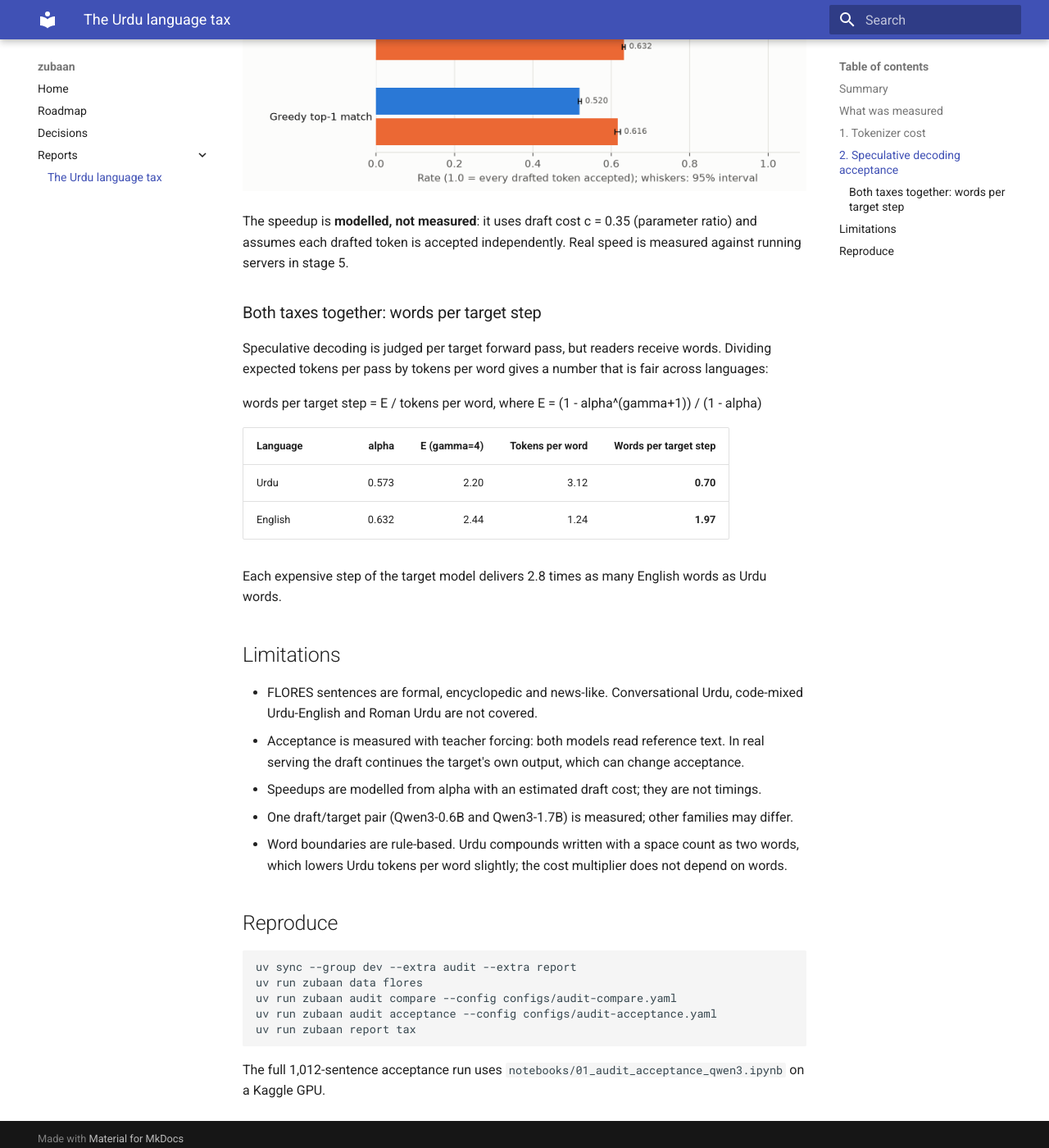
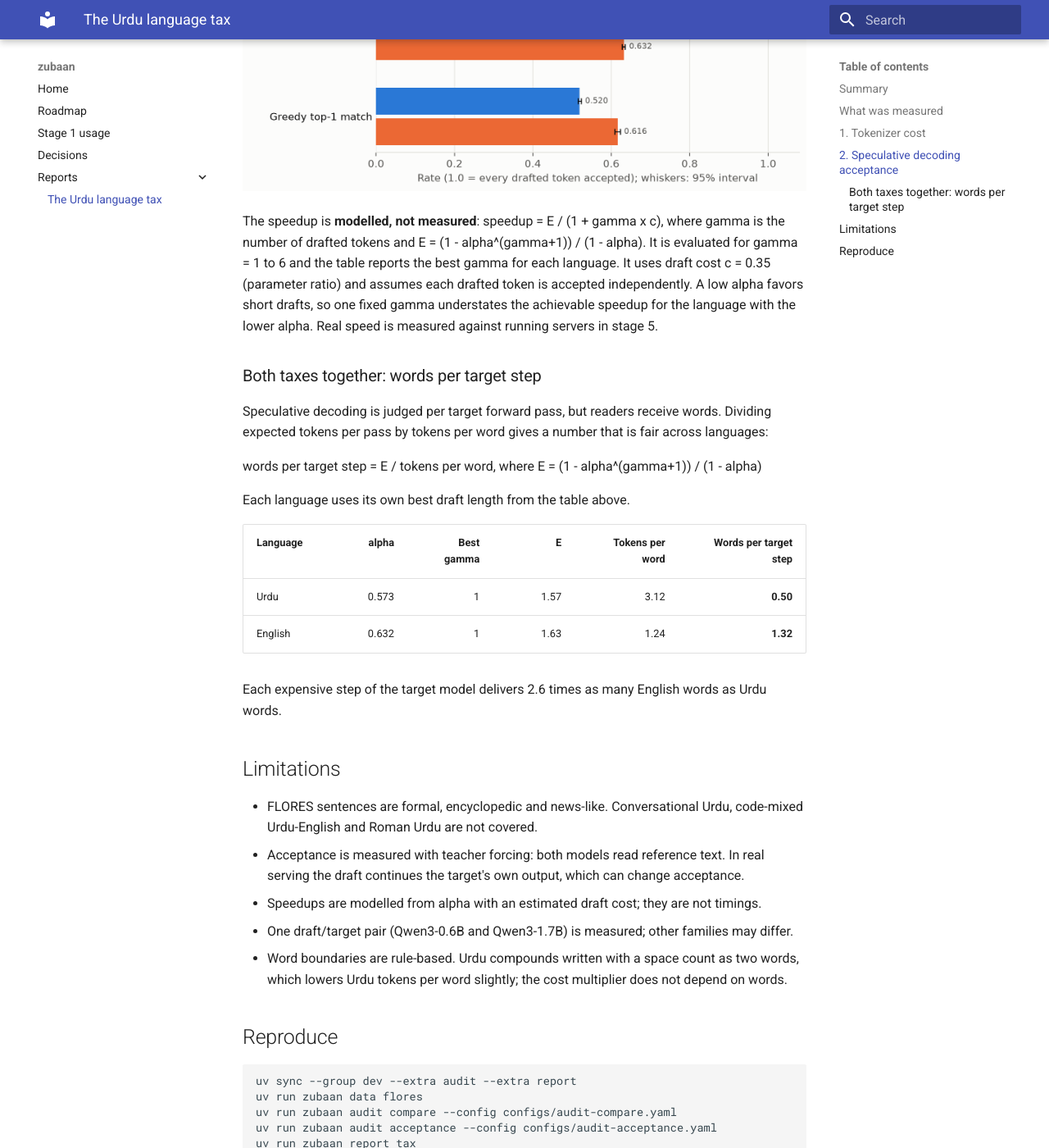
Before and after one commit to Hashir-Aziz123/zubaan, an MkDocs documentation site: the page built from docs/reports/urdu-language-tax/index.md, in a window 1280 px wide and 1400 px high, scrolled down 3227 px. Shown: the whole window at 82% size. Built offline with MkDocs 1.6.1 and Material for MkDocs 9.7.7, drawn with Linux system fonts in a browser that asks for light colours; some of the changed text lies outside the part shown.

Commit message:
feat(audit): sweep 1 to 6 drafted tokens and report best modelled speedup
Co-Authored-By: Claude Sonnet 5.5 <noreply@anthropic.com>

```diff
--- a/docs/reports/urdu-language-tax/index.md
+++ b/docs/reports/urdu-language-tax/index.md
@@ -61,17 +61,21 @@ the same real sentence; at every position the acceptance rate is the overlap of
 next-token distributions. Models ran in float32 on cuda (joint mode);
 x86_64.
 
-| Language | Texts | Positions | alpha | 95% interval | Greedy match | Tokens per pass (gamma=4) | Modelled speedup |
-| --- | ---: | ---: | ---: | --- | ---: | ---: | ---: |
-| Urdu | 1012 | 85,610 | **0.573** | [0.570, 0.575] | 0.520 | 2.20 | 0.92x |
-| English | 1012 | 26,609 | **0.632** | [0.628, 0.636] | 0.616 | 2.44 | 1.02x |
+| Language | Texts | Positions | alpha | 95% interval | Greedy match | Best gamma | Tokens per pass | Best modelled speedup |
+| --- | ---: | ---: | ---: | --- | ---: | ---: | ---: | ---: |
+| Urdu | 1012 | 85,610 | **0.573** | [0.570, 0.575] | 0.520 | 1 | 1.57 | 1.17x |
+| English | 1012 | 26,609 | **0.632** | [0.628, 0.636] | 0.616 | 1 | 1.63 | 1.21x |
 
 Urdu drafts are accepted less often than English ones (0.573 vs 0.632), and the 95% intervals do not overlap.
 
 ![Acceptance rate, Urdu vs English](acceptance.png)
 
-The speedup is **modelled, not measured**: it uses draft cost c = 0.35
-(parameter ratio) and assumes each drafted token is accepted independently.
+The speedup is **modelled, not measured**: speedup = E / (1 + gamma x c), where gamma is the
+number of drafted tokens and E = (1 - alpha^(gamma+1)) / (1 - alpha). It is evaluated for
+gamma = 1 to 6 and the table reports the best gamma for each language. It uses draft cost
+c = 0.35 (parameter ratio) and assumes each drafted token is accepted
+independently. A low alpha favors short drafts, so one fixed gamma understates the achievable
+speedup for the language with the lower alpha.
 Real speed is measured against running servers in stage 5.
 
 ### Both taxes together: words per target step
@@ -81,12 +85,14 @@ expected tokens per pass by tokens per word gives a number that is fair across l
 
 words per target step = E / tokens per word, where E = (1 - alpha^(gamma+1)) / (1 - alpha)
 
-| Language | alpha | E (gamma=4) | Tokens per word | Words per target step |
-| --- | ---: | ---: | ---: | ---: |
-| Urdu | 0.573 | 2.20 | 3.12 | **0.70** |
-| English | 0.632 | 2.44 | 1.24 | **1.97** |
+Each language uses its own best draft length from the table above.
 
-Each expensive step of the target model delivers 2.8 times as many English words as
+| Language | alpha | Best gamma | E | Tokens per word | Words per target step |
+| --- | ---: | ---: | ---: | ---: | ---: |
+| Urdu | 0.573 | 1 | 1.57 | 3.12 | **0.50** |
+| English | 0.632 | 1 | 1.63 | 1.24 | **1.32** |
+
+Each expensive step of the target model delivers 2.6 times as many English words as
 Urdu words.
 
 ## Limitations
--- a/mkdocs.yml
+++ b/mkdocs.yml
@@ -5,6 +5,7 @@ theme:
 nav:
   - Home: index.md
   - Roadmap: roadmap.md
+  - Stage 1 usage: stage1-usage.md
   - Decisions: decisions.md
   - Reports:
       - The Urdu language tax: reports/urdu-language-tax/index.md
```
Also changed, not shown: docs/decisions.md (+5 -1 lines), docs/stage1-usage.md (+1 -1 lines), 6 other files.
